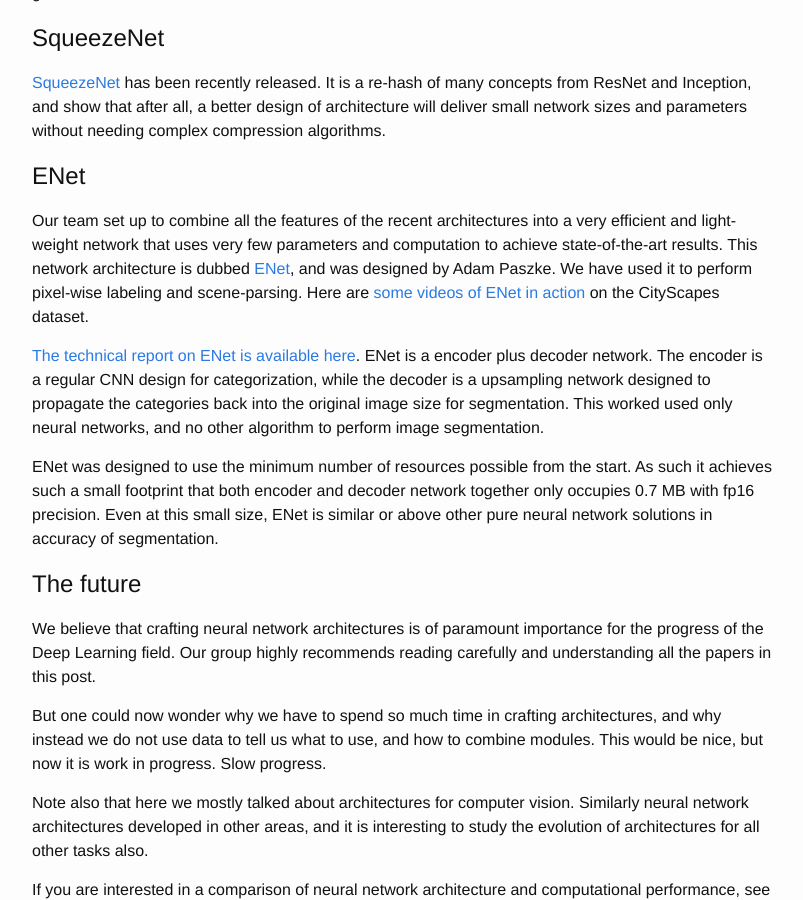
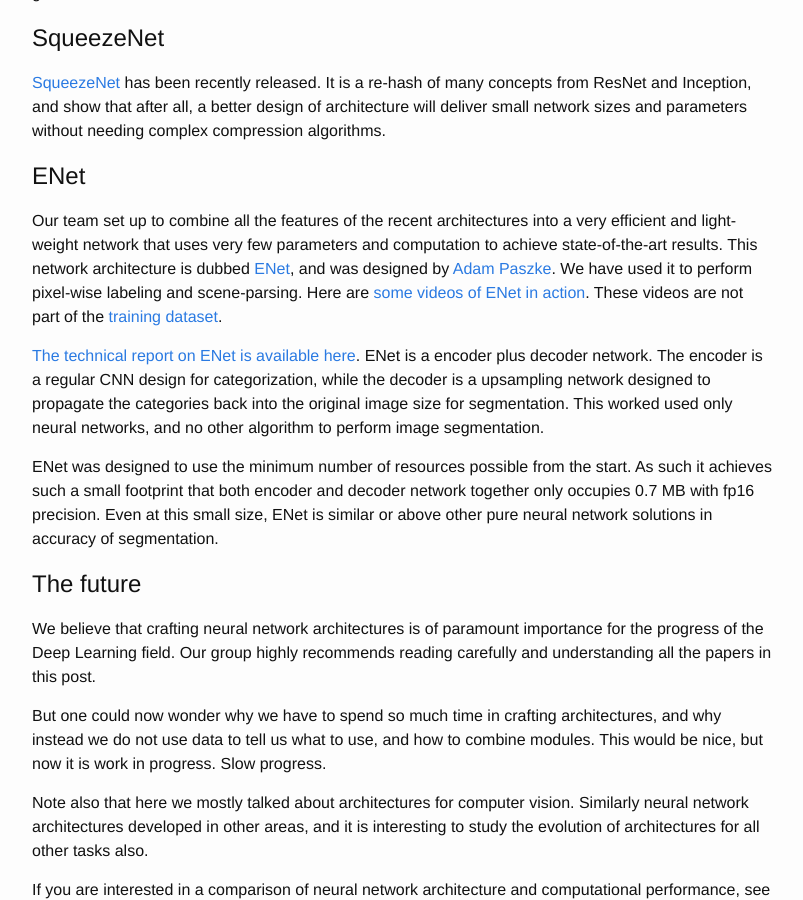
Before and after one commit to culurciello/culurciello.github.io, a Jekyll site: the page built from _posts/2016-06-05-nets.markdown, in a window 1280 px wide and 900 px high, scrolled down 12369 px. Shown: the whole window, without its empty margins (238-1041 px from the left). Built offline with Jekyll 4.4.1, drawn with Linux system fonts in a browser that asks for light colours.

Commit message:
added videos info

```diff
--- a/_posts/2016-06-05-nets.markdown
+++ b/_posts/2016-06-05-nets.markdown
@@ -193,7 +193,7 @@
 
 
 # ENet
-Our team set up to combine all the features of the recent architectures into a very efficient and light-weight network that uses very few parameters and computation to achieve state-of-the-art results. This network architecture is dubbed [ENet](https://arxiv.org/abs/1606.02147), and was designed by Adam Paszke. We have used it to perform pixel-wise labeling and scene-parsing. Here are [some videos of ENet in action](https://www.youtube.com/watch?v=3jq4FnO5Nco&list=PLNgy4gid0G9c4qiVBrERE_5v_b1pu-5pQ) on the CityScapes dataset.
+Our team set up to combine all the features of the recent architectures into a very efficient and light-weight network that uses very few parameters and computation to achieve state-of-the-art results. This network architecture is dubbed [ENet](https://arxiv.org/abs/1606.02147), and was designed by [Adam Paszke](https://apaszke.github.io/posts.html). We have used it to perform pixel-wise labeling and scene-parsing. Here are [some videos of ENet in action](https://www.youtube.com/watch?v=3jq4FnO5Nco&list=PLNgy4gid0G9c4qiVBrERE_5v_b1pu-5pQ). These videos are not part of the [training dataset](https://www.cityscapes-dataset.com/).
 
 [The technical report on ENet is available here](https://arxiv.org/abs/1606.02147). ENet is a encoder plus decoder network. The encoder is a regular CNN design for categorization, while the decoder is a upsampling network designed to propagate the categories back into the original image size for segmentation. This worked used only neural networks, and no other algorithm to perform image segmentation.
 
```
